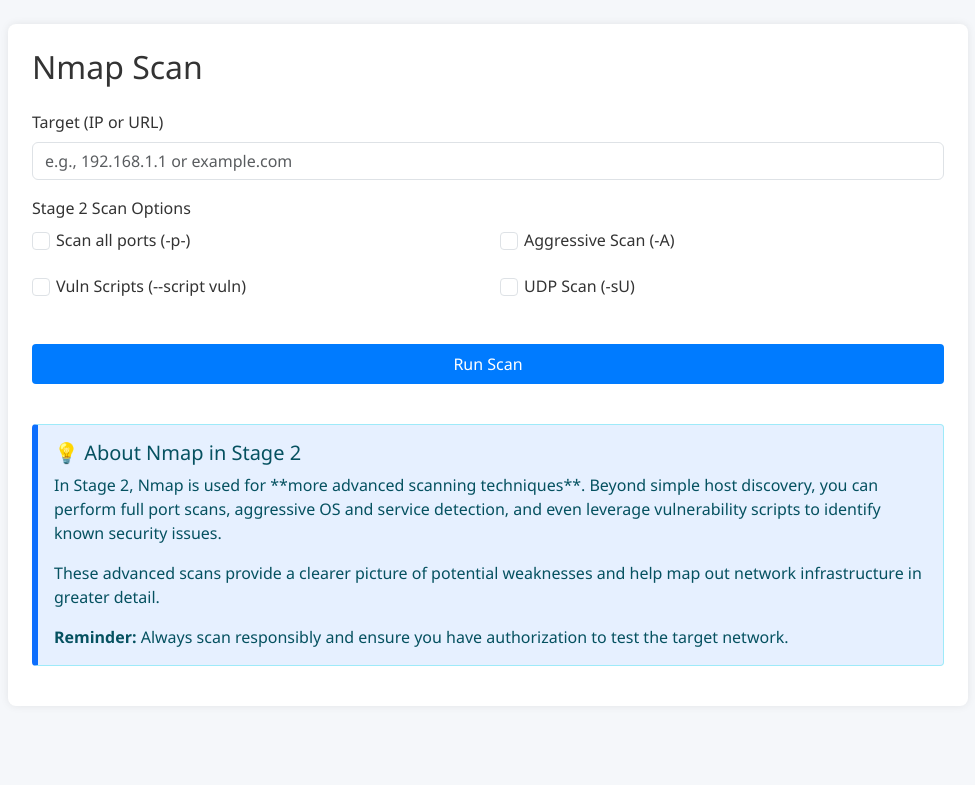
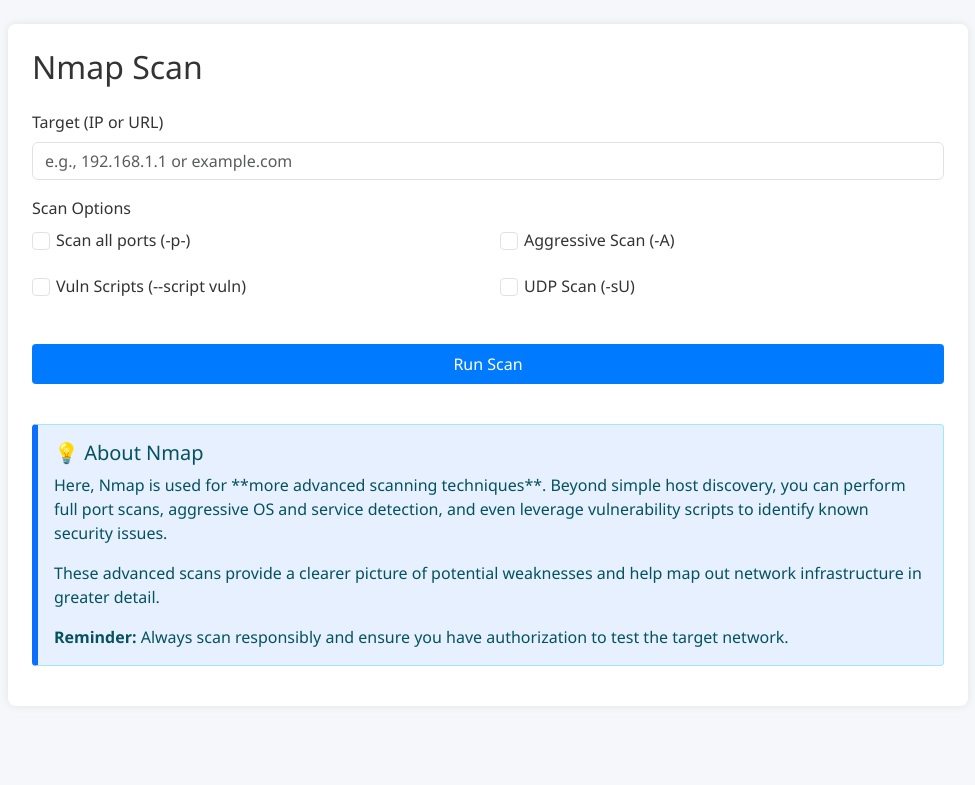
Before and after one commit to abhijeet-2108/Saskpoly_Capstone, a Flask app: page /stage2/nmap in a window 1280 px wide. Shown: the part 104-889 px from the top of the page, without its empty margins (152-1127 px from the left). Run offline with Flask 3, Linux system fonts and the light colour scheme.

Commit message:
stage2 nmap fix

```diff
--- a/forms.py
+++ b/forms.py
@@ -29,7 +29,8 @@ class ScanForm(FlaskForm):
             ("-O", "OS Detection (-O)"),
             ("-sV", "Version Detection (-sV)"),
             ("-Pn", "Skip Host Discovery (-Pn)")
-        ]
+        ],
+        validate_choice=False
     )
 
     sqlmap_options = SelectMultipleField(
--- a/templates/stage2/index.html
+++ b/templates/stage2/index.html
@@ -21,7 +21,7 @@
         <p class="card-text mb-2">
           Advanced port scanning, OS and service detection.<br>
           <span class="text-muted small">
-            Nmap’s capabilities in stage 2 go beyond basic host discovery — it’s used to perform version detection, OS fingerprinting, and more detailed vulnerability checks, providing a comprehensive map of network services.
+            Nmap’s capabilities in here go beyond basic host discovery — it’s used to perform version detection, OS fingerprinting, and more detailed vulnerability checks, providing a comprehensive map of network services.
           </span>
         </p>
         <a href="{{ url_for('main_routes.stage2_nmap') }}" class="btn btn-primary mt-auto">Launch Nmap</a>
--- a/templates/stage2/nikto.html
+++ b/templates/stage2/nikto.html
@@ -47,7 +47,7 @@
   <div class="alert alert-info mt-4">
     <h5 class="alert-heading">💡 About Nikto in Stage 2</h5>
     <p>
-      In Stage 2, Nikto is used to **actively scan web servers for known vulnerabilities**. It checks for outdated software, misconfigurations, default files, and other security issues.
+      Nikto is used to **actively scan web servers for known vulnerabilities**. It checks for outdated software, misconfigurations, default files, and other security issues.
     </p>
     <p>
       Nikto complements other scanning tools by focusing specifically on web server issues, providing detailed insights and actionable reports.
--- a/templates/stage2/nmap.html
+++ b/templates/stage2/nmap.html
@@ -24,7 +24,7 @@
     </div>
 
     <div class="form-group mb-3">
-      <label class="form-label">Stage 2 Scan Options</label>
+      <label class="form-label">Scan Options</label>
       <div class="row">
         <!-- Custom options -->
         <div class="col-md-6 mb-2">
@@ -64,9 +64,9 @@
 
   <!-- Educational Content Section -->
   <div class="alert alert-info mt-4">
-    <h5 class="alert-heading">💡 About Nmap in Stage 2</h5>
+    <h5 class="alert-heading">💡 About Nmap</h5>
     <p>
-      In Stage 2, Nmap is used for **more advanced scanning techniques**. Beyond simple host discovery, you can perform full port scans, aggressive OS and service detection, and even leverage vulnerability scripts to identify known security issues.
+      Here, Nmap is used for **more advanced scanning techniques**. Beyond simple host discovery, you can perform full port scans, aggressive OS and service detection, and even leverage vulnerability scripts to identify known security issues.
     </p>
     <p>
       These advanced scans provide a clearer picture of potential weaknesses and help map out network infrastructure in greater detail.
```
